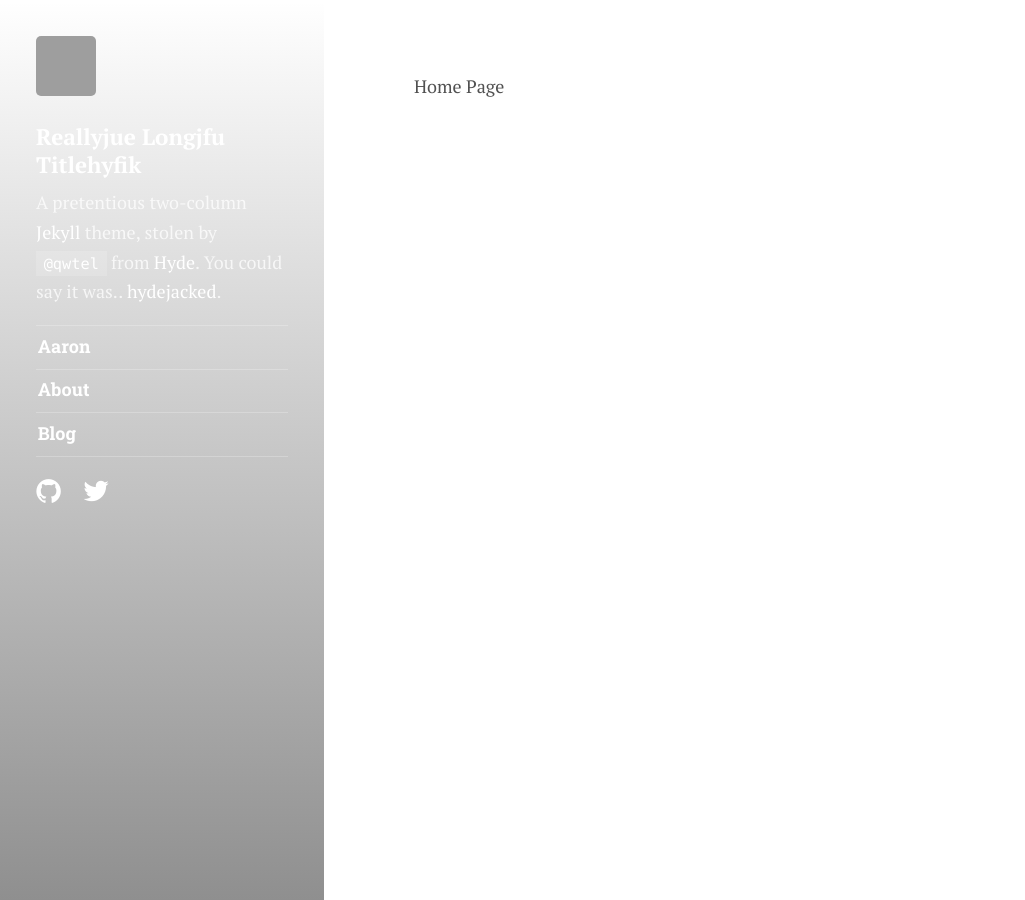
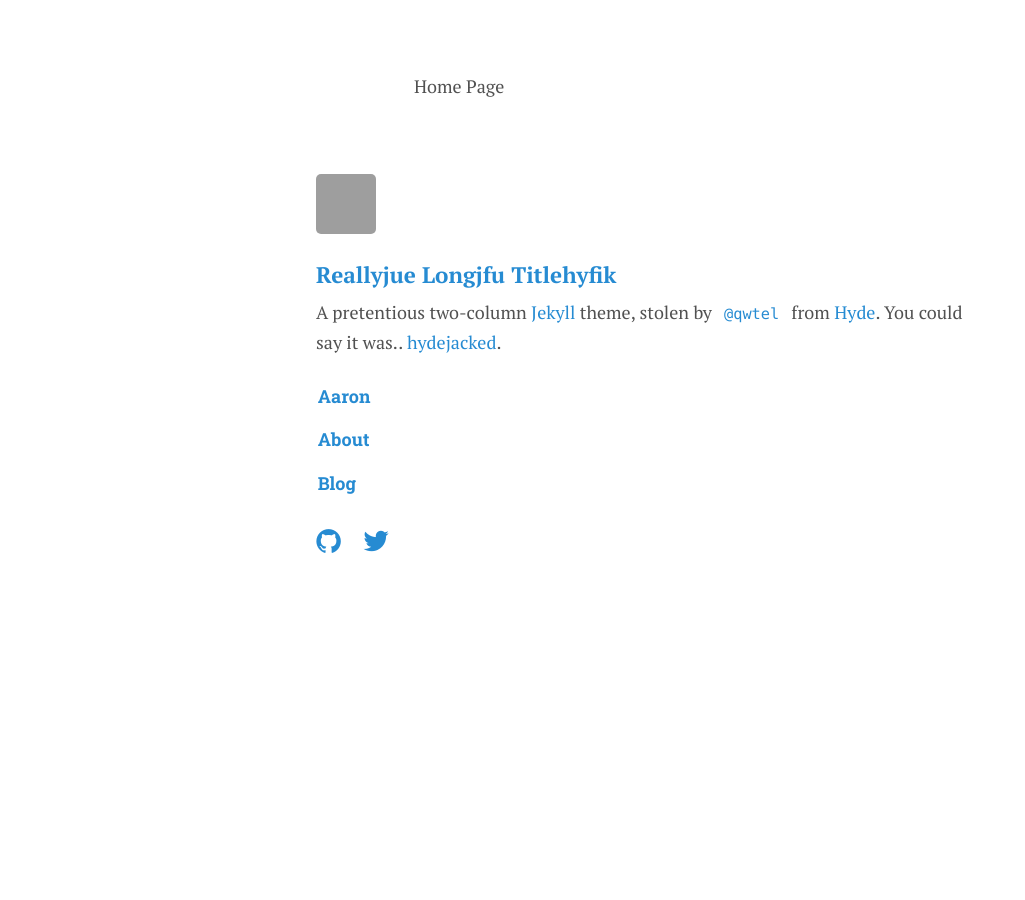
Before and after one commit to mike1d/mike1d.github.io, a Jekyll site: the page built from index.html, in a window 1280 px wide. Shown: the whole page, without its empty margins (0-1025 px from the left). Built offline with Jekyll 4.4.1, drawn with Linux system fonts in a browser that asks for light colours; some web fonts are replaced.

Commit message:
Update sidebar.html

```diff
--- a/_includes/sidebar.html
+++ b/_includes/sidebar.html
@@ -18,7 +18,7 @@
 {% endunless %}
 
 <div   id="_backdrop" class="backdrop"></div>
-<aside id="_sidebar" class="sidebar" {% if image %}style="background-image:url('{{ image }}')"{% endif %}>
+<!-- <aside id="_sidebar" class="sidebar" {% if image %}style="background-image:url('{{ image }}')"{% endif %}> -->
   <div class="container">
     <div class="sidebar-about">
       {% if site.author.photo %}
```
